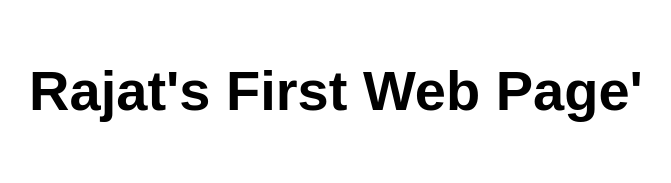
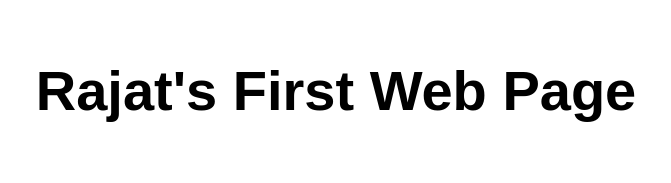
Before and after one commit to RajatJangra2653/my-first-static-web-app, a website: page src/index.html in a window 1280 px wide. Shown: the whole page, without its empty margins (304-975 px from the left). Drawn offline with Linux system fonts and the light colour scheme.

Commit message:
modified:   src/index.html

```diff
--- a/src/index.html
+++ b/src/index.html
@@ -10,7 +10,7 @@
 
 <body>
   <main>
-    <h1>Rajat's First Web Page'</h1>
+    <h1>Rajat's First Web Page</h1>
   </main>
 </body>
 
```
